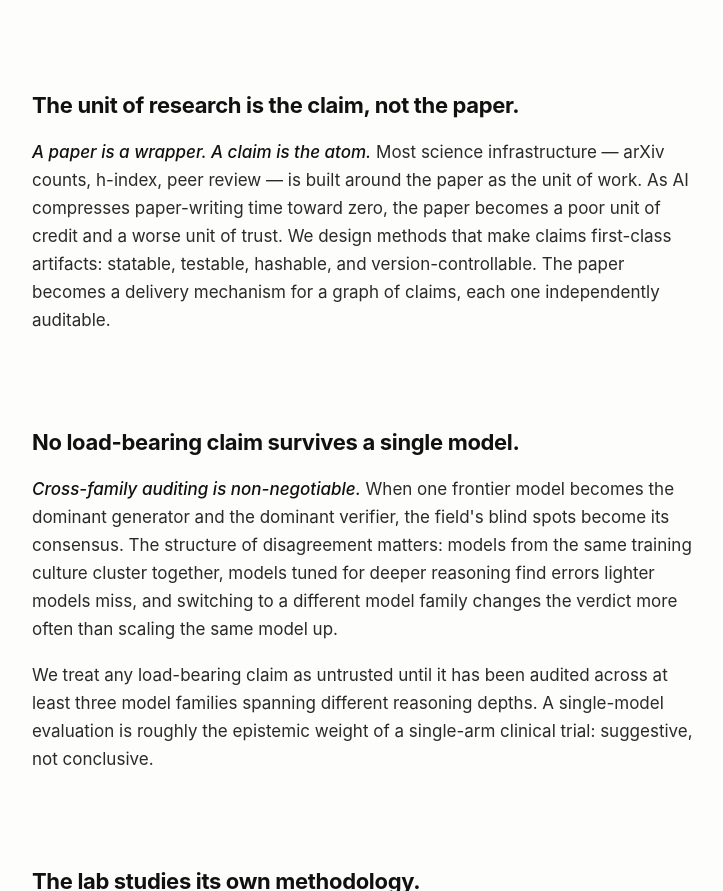
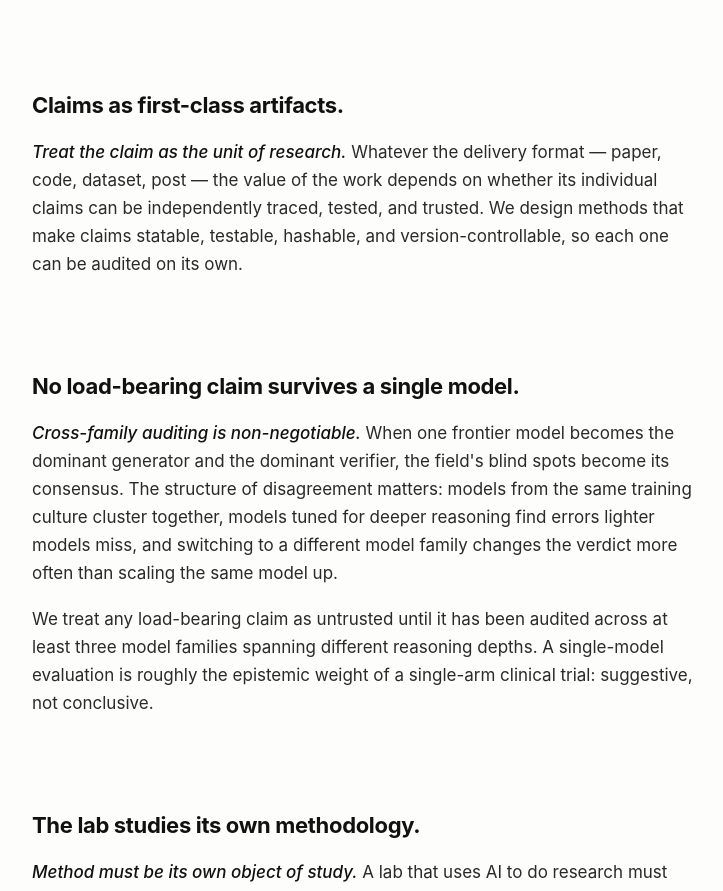
Before and after one commit to EpistemicaLab/EpistemicaLab.github.io, a plain HTML site: page index.html in a window 1280 px wide. Shown: the part 1114-2005 px from the top of the page, without its empty margins (276-999 px from the left). Drawn offline with Linux system fonts and the light colour scheme.

Commit message:
homepage: drop 'X, not Y' opposition framing on claim section
User principle (extending earlier 'independent' / 'we do not build X'
edits): public-facing pages should not put the reader's identity-class
on the wrong side of an opposition. 'The unit of research is the
claim, not the paper.' attacks the paper as a research unit -- but
the reader IS publishing papers, so the framing reads as antagonism.

- Section title:
    'The unit of research is the claim, not the paper.'
  ->
    'Claims as first-class artifacts.'

- Italic lead:
    'A paper is a wrapper. A claim is the atom.'
  ->
    'Treat the claim as the unit of research.'

- Body fully rewritten to be format-inclusive ('paper, code, dataset,
  post') instead of demoting the paper. Same technical claim about
  statable/testable/hashable/version-controllable claims kept; the
  'paper as poor unit of credit' line dropped.

Same edit applied to README in EpistemicaLab/.github (separate push).

```diff
--- a/index.html
+++ b/index.html
@@ -252,8 +252,8 @@
     </section>
 
     <section>
-      <h2>The unit of research is the claim, not the paper.</h2>
-      <p><em>A paper is a wrapper. A claim is the atom.</em> Most science infrastructure &mdash; arXiv counts, h-index, peer review &mdash; is built around the paper as the unit of work. As AI compresses paper-writing time toward zero, the paper becomes a poor unit of credit and a worse unit of trust. We design methods that make claims first-class artifacts: statable, testable, hashable, and version-controllable. The paper becomes a delivery mechanism for a graph of claims, each one independently auditable.</p>
+      <h2>Claims as first-class artifacts.</h2>
+      <p><em>Treat the claim as the unit of research.</em> Whatever the delivery format &mdash; paper, code, dataset, post &mdash; the value of the work depends on whether its individual claims can be independently traced, tested, and trusted. We design methods that make claims statable, testable, hashable, and version-controllable, so each one can be audited on its own.</p>
     </section>
 
     <section>
```
